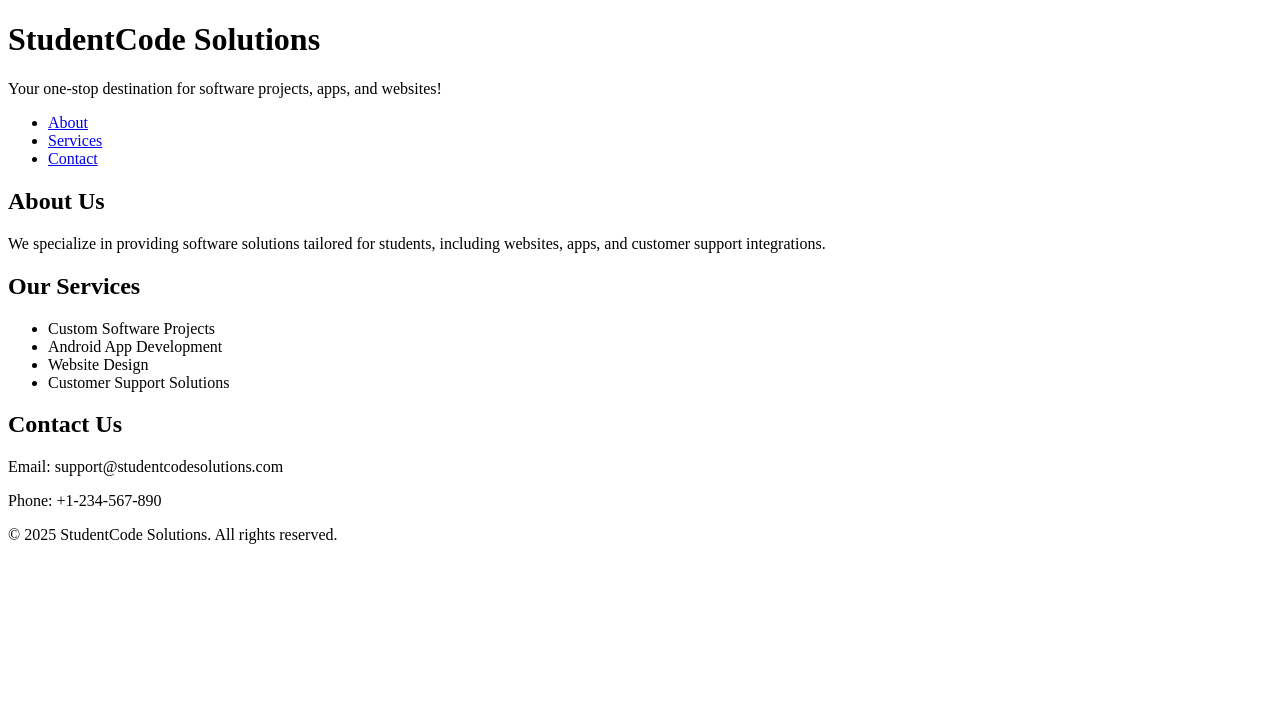
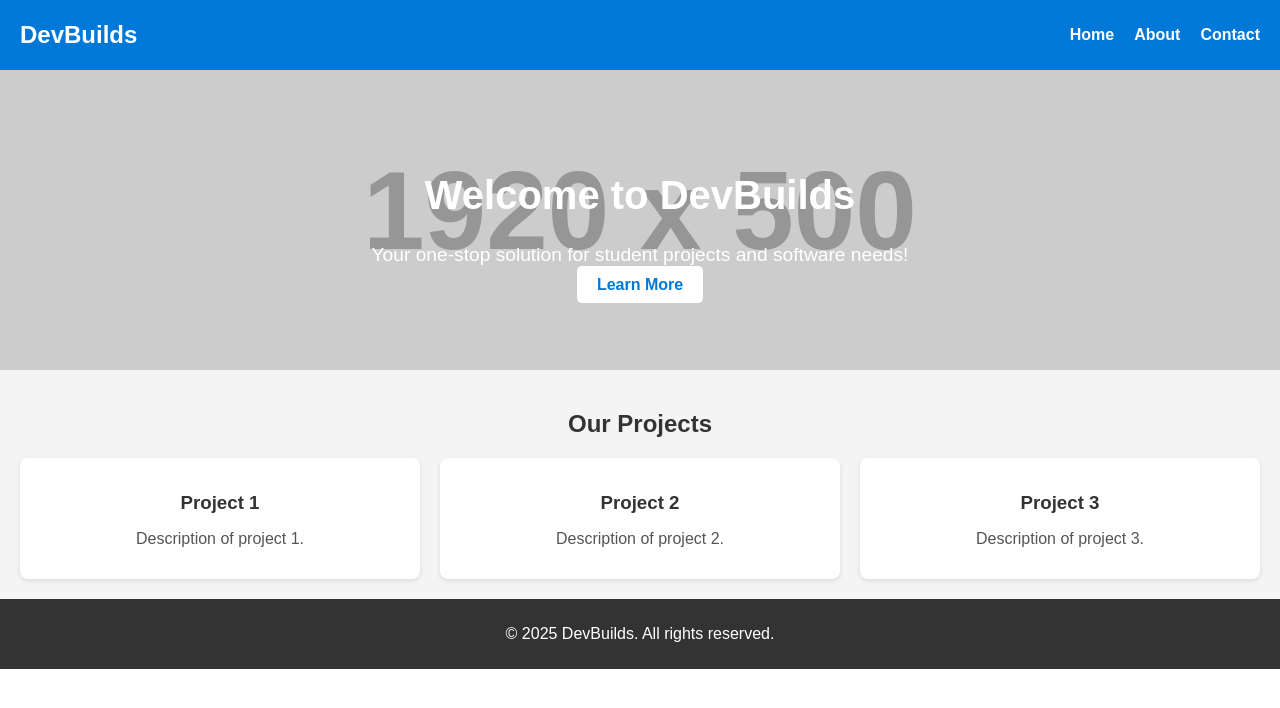
Before and after one commit to Varp17/devbuild, a plain HTML site: page index.html in a window 1280 px wide. Drawn offline with Linux system fonts and the light colour scheme; placeholder pictures from the web are drawn by us.

Commit message:
Adding CSS

```diff
--- a/index.html
+++ b/index.html
@@ -3,43 +3,59 @@
 <head>
     <meta charset="UTF-8">
     <meta name="viewport" content="width=device-width, initial-scale=1.0">
-    <title>DevBuilds</title>
+    <title>DevBuilds - Home</title>
+    <link rel="stylesheet" href="styles.css">
+    <script src="script.js" defer></script>
 </head>
 <body>
+    <!-- Header -->
     <header>
-        <h1>StudentCode Solutions</h1>
-        <p>Your one-stop destination for software projects, apps, and websites!</p>
+        <div class="logo">DevBuilds</div>
+        <nav>
+            <ul>
+                <li><a href="index.html">Home</a></li>
+                <li><a href="about.html">About</a></li>
+                <li><a href="contact.html">Contact</a></li>
+            </ul>
+        </nav>
     </header>
-    <nav>
-        <ul>
-            <li><a href="#about">About</a></li>
-            <li><a href="#services">Services</a></li>
-            <li><a href="#contact">Contact</a></li>
-        </ul>
-    </nav>
+
+    <!-- Scrollable Banner -->
+    <div class="banner">
+        <div class="banner-content">
+            <h1>Welcome to DevBuilds</h1>
+            <p>Your one-stop solution for student projects and software needs!</p>
+            <a href="about.html" class="btn">Learn More</a>
+        </div>
+    </div>
+
+    <!-- Projects Section -->
     <main>
-        <section id="about">
-            <h2>About Us</h2>
-            <p>We specialize in providing software solutions tailored for students, including websites, apps, and customer support integrations.</p>
-        </section>
-        <section id="services">
-            <h2>Our Services</h2>
-            <ul>
-                <li>Custom Software Projects</li>
-                <li>Android App Development</li>
-                <li>Website Design</li>
-                <li>Customer Support Solutions</li>
-            </ul>
-        </section>
-        <section id="contact">
-            <h2>Contact Us</h2>
-            <p>Email: support@studentcodesolutions.com</p>
-            <p>Phone: +1-234-567-890</p>
+        <section class="projects">
+            <h2>Our Projects</h2>
+            <div class="project-grid">
+                <!-- Example Project Blocks -->
+                <div class="project-card">
+                    <h3>Project 1</h3>
+                    <p>Description of project 1.</p>
+                </div>
+                <div class="project-card">
+                    <h3>Project 2</h3>
+                    <p>Description of project 2.</p>
+                </div>
+                <div class="project-card">
+                    <h3>Project 3</h3>
+                    <p>Description of project 3.</p>
+                </div>
+                <!-- Add up to 12 project cards -->
+                <!-- You can duplicate the above block for additional projects -->
+            </div>
         </section>
     </main>
+
+    <!-- Footer -->
     <footer>
-        <p>&copy; 2025 StudentCode Solutions. All rights reserved.</p>
+        <p>&copy; 2025 DevBuilds. All rights reserved.</p>
     </footer>
-    <script src="script.js"></script>
 </body>
 </html>
--- a/script.js
+++ b/script.js
@@ -1,2 +1,7 @@
 // Placeholder for future JavaScript functionality
 console.log("Welcome to Devbuilds Solutions!");
+
+document.addEventListener("DOMContentLoaded", () => {
+    console.log("Welcome to DevBuilds!");
+    // Add custom JavaScript if needed for interactivity
+});
--- a/styles.css
+++ b/styles.css
@@ -1,3 +1,4 @@
+/* General Styles */
 body {
     font-family: Arial, sans-serif;
     margin: 0;
@@ -6,41 +7,111 @@ body {
 }
 
 header {
-    background-color: #0078D7;
+    background: #0078D7;
     color: white;
-    text-align: center;
-    padding: 20px 10px;
+    padding: 10px 20px;
+    display: flex;
+    justify-content: space-between;
+    align-items: center;
 }
 
-nav ul {
-    list-style: none;
-    padding: 0;
-    margin: 0;
-    background-color: #f4f4f4;
-    display: flex;
-    justify-content: center;
-}
-
-nav ul li {
-    margin: 0 15px;
-}
-
-nav ul li a {
-    text-decoration: none;
-    color: #0078D7;
+header .logo {
+    font-size: 24px;
     font-weight: bold;
 }
 
-main {
-    padding: 20px;
+header nav ul {
+    list-style: none;
+    display: flex;
+    gap: 20px;
 }
 
-section {
-    margin-bottom: 40px;
+header nav ul li {
+    display: inline;
 }
 
+header nav ul li a {
+    color: white;
+    text-decoration: none;
+    font-weight: bold;
+}
+
+/* Scrollable Banner */
+.banner {
+    background: url('https://via.placeholder.com/1920x500') no-repeat center center/cover;
+    height: 300px;
+    display: flex;
+    justify-content: center;
+    align-items: center;
+    text-align: center;
+    color: white;
+}
+
+.banner-content h1 {
+    font-size: 2.5em;
+}
+
+.banner-content p {
+    margin: 10px 0;
+    font-size: 1.2em;
+}
+
+.banner-content .btn {
+    background: white;
+    color: #0078D7;
+    padding: 10px 20px;
+    text-decoration: none;
+    font-weight: bold;
+    border-radius: 5px;
+    transition: 0.3s;
+}
+
+.banner-content .btn:hover {
+    background: #005bb5;
+    color: white;
+}
+
+/* Projects Section */
+.projects {
+    padding: 20px;
+    background: #f4f4f4;
+    text-align: center;
+}
+
+.projects h2 {
+    margin-bottom: 20px;
+}
+
+.project-grid {
+    display: grid;
+    grid-template-columns: repeat(3, 1fr);
+    gap: 20px;
+}
+
+.project-card {
+    background: white;
+    padding: 15px;
+    border-radius: 8px;
+    box-shadow: 0 2px 5px rgba(0, 0, 0, 0.1);
+    text-align: center;
+    transition: transform 0.3s;
+}
+
+.project-card:hover {
+    transform: scale(1.05);
+}
+
+.project-card h3 {
+    margin-bottom: 10px;
+}
+
+.project-card p {
+    color: #555;
+}
+
+/* Footer */
 footer {
-    background-color: #333;
+    background: #333;
     color: white;
     text-align: center;
     padding: 10px 0;
```
Also changed, not shown: about.html (added, +28 -0 lines), contact.html (added, +29 -0 lines).
